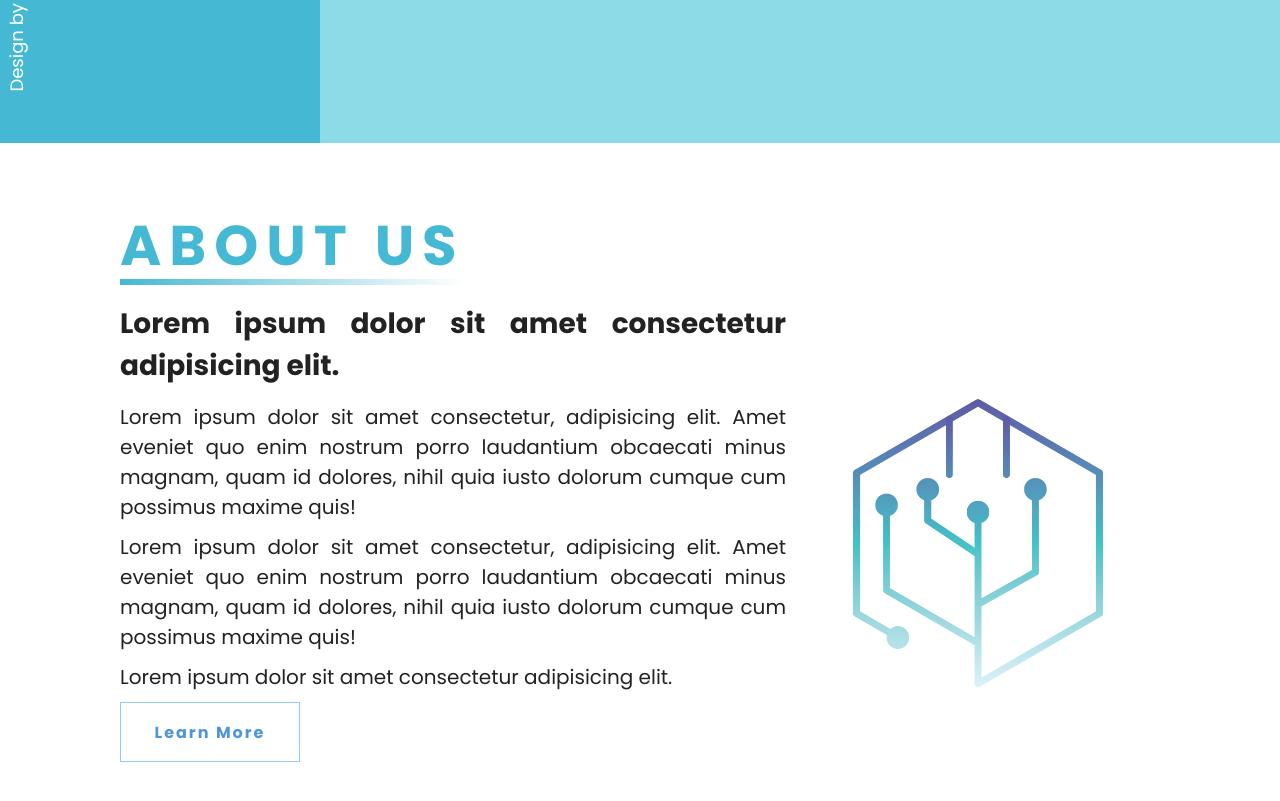
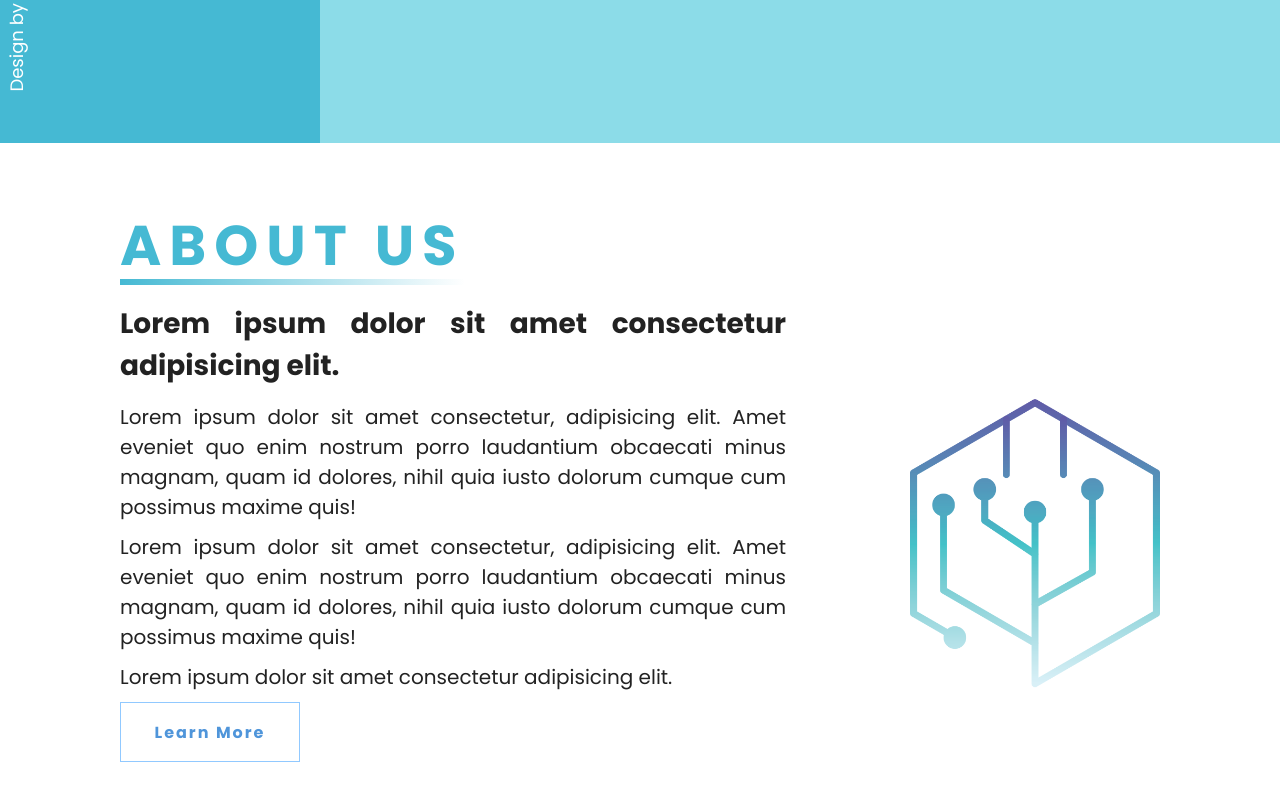
Before and after one commit to dan1110/portfolio-team, a website: page index.html in a window 1280 px wide. Shown: the part 657-1458 px from the top of the page. Drawn offline with nearby package versions, Linux system fonts and the light colour scheme; a script that the page names is missing.

Commit message:
update about

```diff
--- a/scss/imports/pages/_home.scss
+++ b/scss/imports/pages/_home.scss
@@ -67,7 +67,7 @@
   height: 100vh;
   background: $white-cl;
   display: flex;
-
+  justify-content: space-between;
   &__left {
     width: 65%;
     height: 100%;
@@ -157,9 +157,10 @@
     }
   }
   &__right {
-    width: 35%;
+    // width: 35%;
     height: 100%;
-    @include midflex();
+    display: flex;
+    justify-content: space-between;
     &-img {
       min-width: 250px;
       min-height: 250px;
```
Also changed, not shown: dest/style.min.css, 1 other file.
